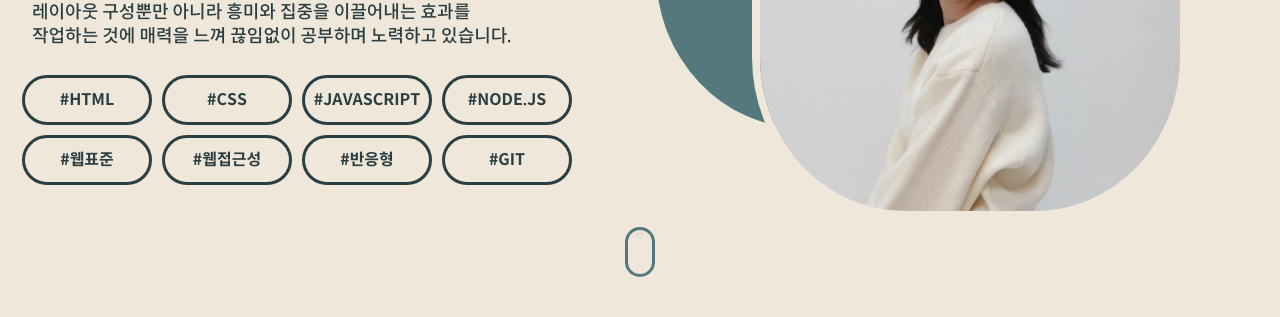
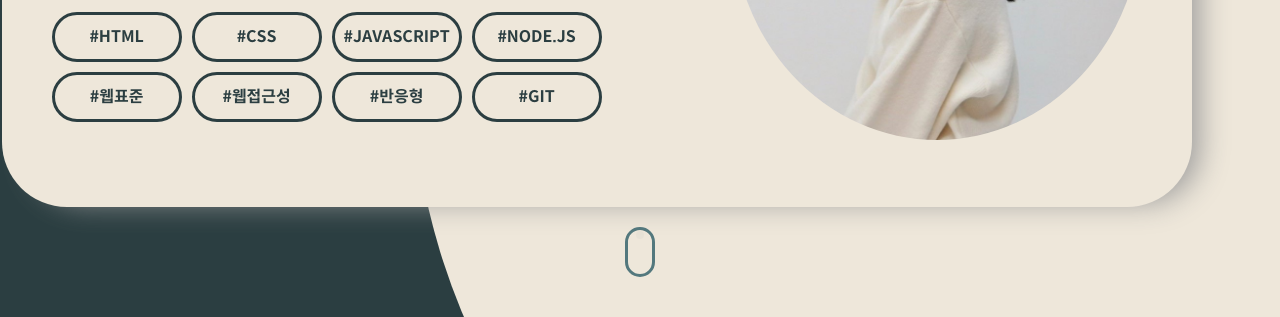
Before and after one commit to sooohyunKim/kimsoohyun, a plain HTML site: page index.html in a window 1280 px wide. Shown: the part 483-800 px from the top of the page. Drawn offline with Linux system fonts and the light colour scheme.

Commit message:
fix: design change / code update

```diff
--- a/css/style.css
+++ b/css/style.css
@@ -8,7 +8,7 @@ body {
     position: relative;
     width: 100%;
     height: 100vh;
-    background-color: #eee7da;
+    background-color: #2b3e41;
     font-family: 'Spoqa Han Sans Neo', sans-serif;
     font-weight: 300;
     -webkit-user-select: none;
@@ -226,6 +226,8 @@ body {
 }
 
 .arrow {
+    display: flex;
+    flex-direction: column;
     position: absolute;
     top: 50%;
     right: 40px;
@@ -237,7 +239,6 @@ body {
 }
 
 .arrow>button {
-    display: block;
     width: 46px;
     height: 46px;
     margin: 0 auto;
@@ -315,6 +316,17 @@ body {
     background-color: #53787d;
 }
 
+.bg-point {
+    position: absolute;
+    top: -30px;
+    right: 0;
+    width: 68%;
+    height: 140%;
+    background-color: #eee7da;
+    border-top-left-radius: 50%;
+    border-bottom-left-radius: 50%;
+}
+
 /* COMMON */
 .container {
     /* display: none; */
@@ -336,17 +348,27 @@ body {
 .container .features>.feature {
     position: absolute;
     width: 100%;
-    height: calc(100vh - 50px);
-    margin-top: 50px;
+    height: 100%;
     touch-action: none;
 }
 
 /* Profile */
-.features-profile .features-common_inner {
+.features-profile {
     display: flex;
     justify-content: center;
     align-items: center;
-    padding-top: 190px;
+}
+
+.features-profile .features-common_inner {
+    overflow: hidden;
+    display: flex;
+    justify-content: center;
+    align-items: center;
+    height: 580px;
+    padding: 0 50px;
+    background-color: #eee7da;
+    box-shadow: 18px 6px 30px -11px #9b9b9b;
+    border-radius: 65px;
 }
 
 .features-profile__info {
@@ -443,29 +465,13 @@ body {
 }
 
 .features-profile__img {
-    position: relative;
     max-width: 420px;
     height: 446px;
-    margin-left: 100px;
-}
-
-.features-profile__img:before {
-    position: absolute;
-    top: -75px;
-    left: -96px;
-    width: 420px;
-    height: 446px;
-    border-radius: 35%;
-    background-color: #53787d;
-    z-index: 1;
-    content: "";
+    margin-left: 50px;
 }
 
 .features-profile__img>img {
-    position: relative;
     width: 100%;
     height: 100%;
-    border: 8px solid #eee7da;
-    border-radius: 35%;
-    z-index: 10;
+    border-radius: 50%;
 }
--- a/index.html
+++ b/index.html
@@ -43,6 +43,9 @@
             <button type="button" class="next"></button>
         </nav>
 
+        <!-- Background Point -->
+        <div class="bg-point"></div>
+
         <!-- Contents -->
         <div id="contents" class="features">
             <!-- 1. Profile -->
@@ -77,11 +80,15 @@
             </div>
             <!-- 2. Work Experience -->
             <div class="feature features-experience">
-                <div class="features-common_inner"></div>
+                <div class="features-common_inner">
+
+                </div>
             </div>
             <!-- 3. Contact -->
             <div class="feature features-contact">
-                <div class="features-common_inner"></div>
+                <div class="features-common_inner">
+
+                </div>
             </div>
         </div>
 
--- a/js/component.js
+++ b/js/component.js
@@ -12,6 +12,9 @@
         };
 
         const setElements = function () {
+            // bg
+            els.bg = document.querySelector('.bg-point');
+
             // section
             els.sectionWrap = document.querySelector('.features');
             els.section = document.querySelectorAll('.feature');
@@ -92,7 +95,9 @@
                 clearTimeout(els.wheelTimer);
                 if (els.pageNow == 0) {
                     els.sectionWrap.style.transition = 'none';
+                    els.bg.classList.add('bg_show');
                 } else {
+                    els.bg.classList.remove('bg_show');
                     els.sectionWrap.style.transition = 'top 0.7s ease-in-out';
                 }
 
```
